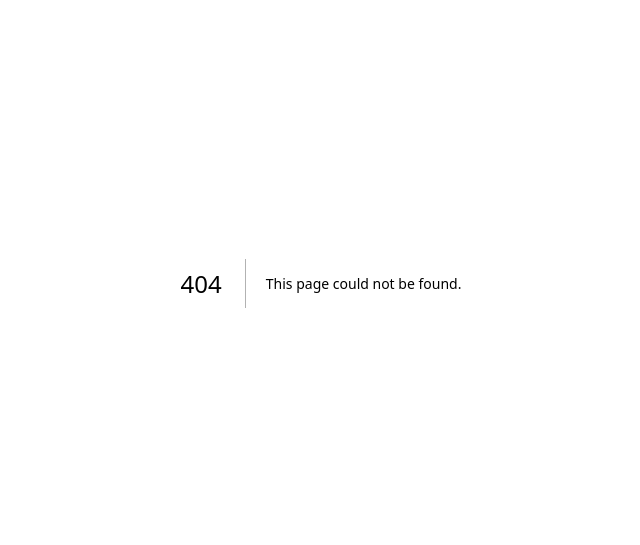
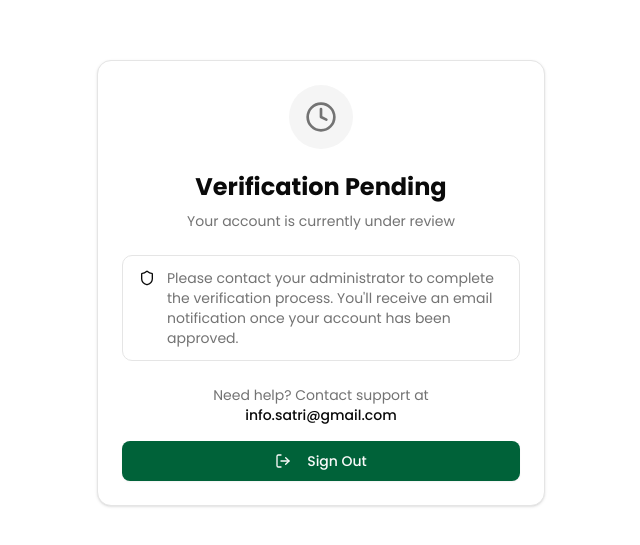
Before and after one commit to satri-tech/yongshi-nirman-sewa, a Next.js app: page /verification in a window 1280 px wide. Before the commit this address had no page. Shown: the part 117-662 px from the top of the page, without its empty margins (319-959 px from the left). Built offline with nearby package versions, Linux system fonts and the light colour scheme.

Commit message:
feat: add alert component

```diff
--- /dev/null
+++ b/app/verification/page.tsx
@@ -0,0 +1,60 @@
+"use client";
+
+import { Button } from "@/components/ui/button";
+import {
+    Card,
+    CardContent,
+    CardDescription,
+    CardHeader,
+    CardTitle,
+} from "@/components/ui/card";
+import { Alert, AlertDescription } from "@/components/ui/alert";
+import { signOut } from "next-auth/react";
+import { Clock, LogOut, Shield } from "lucide-react";
+
+export default function VerificationPage() {
+    return (
+        <div className="min-h-screen bg-background flex items-center justify-center p-4">
+            <Card className="w-full max-w-md">
+                <CardHeader className="text-center space-y-4">
+                    <div className="mx-auto w-16 h-16 bg-muted rounded-full flex items-center justify-center">
+                        <Clock className="w-8 h-8 text-muted-foreground" />
+                    </div>
+                    <div>
+                        <CardTitle className="text-2xl font-bold">
+                            Verification Pending
+                        </CardTitle>
+                        <CardDescription className="mt-2">
+                            Your account is currently under review
+                        </CardDescription>
+                    </div>
+                </CardHeader>
+
+                <CardContent className="space-y-6">
+                    <Alert>
+                        <Shield className="h-4 w-4" />
+                        <AlertDescription>
+                            Please contact your administrator to complete the verification
+                            process. You'll receive an email notification once your account
+                            has been approved.
+                        </AlertDescription>
+                    </Alert>
+
+                    <div className="space-y-4">
+                        <div className="text-center text-sm text-muted-foreground">
+                            <p>Need help? Contact support at</p>
+                            <p className="font-medium text-foreground">
+                                info.satri@gmail.com
+                            </p>
+                        </div>
+
+                        <Button onClick={() => signOut()} className="w-full" size="lg">
+                            <LogOut className="w-4 h-4 mr-2" />
+                            Sign Out
+                        </Button>
+                    </div>
+                </CardContent>
+            </Card>
+        </div>
+    );
+}
--- /dev/null
+++ b/components/ui/alert.tsx
@@ -0,0 +1,66 @@
+import * as React from "react"
+import { cva, type VariantProps } from "class-variance-authority"
+
+import { cn } from "@/lib/utils"
+
+const alertVariants = cva(
+  "relative w-full rounded-lg border px-4 py-3 text-sm grid has-[>svg]:grid-cols-[calc(var(--spacing)*4)_1fr] grid-cols-[0_1fr] has-[>svg]:gap-x-3 gap-y-0.5 items-start [&>svg]:size-4 [&>svg]:translate-y-0.5 [&>svg]:text-current",
+  {
+    variants: {
+      variant: {
+        default: "bg-card text-card-foreground",
+        destructive:
+          "text-destructive bg-card [&>svg]:text-current *:data-[slot=alert-description]:text-destructive/90",
+      },
+    },
+    defaultVariants: {
+      variant: "default",
+    },
+  }
+)
+
+function Alert({
+  className,
+  variant,
+  ...props
+}: React.ComponentProps<"div"> & VariantProps<typeof alertVariants>) {
+  return (
+    <div
+      data-slot="alert"
+      role="alert"
+      className={cn(alertVariants({ variant }), className)}
+      {...props}
+    />
+  )
+}
+
+function AlertTitle({ className, ...props }: React.ComponentProps<"div">) {
+  return (
+    <div
+      data-slot="alert-title"
+      className={cn(
+        "col-start-2 line-clamp-1 min-h-4 font-medium tracking-tight",
+        className
+      )}
+      {...props}
+    />
+  )
+}
+
+function AlertDescription({
+  className,
+  ...props
+}: React.ComponentProps<"div">) {
+  return (
+    <div
+      data-slot="alert-description"
+      className={cn(
+        "text-muted-foreground col-start-2 grid justify-items-start gap-1 text-sm [&_p]:leading-relaxed",
+        className
+      )}
+      {...props}
+    />
+  )
+}
+
+export { Alert, AlertTitle, AlertDescription }
--- a/data/contact.tsx
+++ /dev/null
@@ -1,107 +0,0 @@
-import {
-  CreditCard,
-  Mail,
-  Phone,
-  Users,
-  LocationEdit,
-} from "lucide-react";
-import { FaFacebookF, FaInstagram, FaLinkedin, FaYoutube } from 'react-icons/fa';
-export const contactInfo = {
-  section: {
-    title: "Connect with Milan Educare",
-    description:
-      "Have questions about admissions, courses, or collaborations? Reach out to our team and we'll get back to you shortly.",
-    badge: "We're Here to Help",
-  },
-
-  form: {
-    title: "GET IN TOUCH",
-    fields: [
-      {
-        id: "full-name",
-        label: "Full Name",
-        type: "text",
-        placeholder: "Your full name",
-        colSpan: 1,
-      },
-      {
-        id: "phone",
-        label: "Phone Number",
-        type: "text",
-        placeholder: "9800000000",
-        colSpan: 1,
-      },
-      {
-        id: "email",
-        label: "Email",
-        type: "email",
-        placeholder: "you@example.com",
-        colSpan: 2,
-      },
-      {
-        id: "message",
-        label: "Message",
-        type: "textarea",
-        placeholder: "Write your message here...",
-        colSpan: 2,
-      },
-    ],
-    submitText: "Submit Inquiry",
-  },
-
-  contactCards: [
-    {
-      icon: CreditCard,
-      title: "CONTACT INFORMATION",
-      items: [
-        {
-          icon: <Phone className="h-5 w-5" />,
-          label: "Phone",
-          value: "+977 984-6844126",
-        },
-        {
-          icon: <LocationEdit className="h-5 w-5" />,
-          label: "Location",
-          value: "Pokhara 7, Shantinagar Chowk",
-        },
-        {
-          icon: <Mail className="h-5 w-5" />,
-          label: "Email",
-          value: "milaan.educarepkr@gmail.com",
-        },
-      ],
-    },
-    {
-      icon: Users,
-      title: "FOLLOW US ONLINE",
-      description:
-        "Get updates on events, scholarships, and academic life at Milan Educare.",
-      socialLinks: [
-        {
-          name: "Facebook",
-          href: "https://www.facebook.com/milaneducare",
-          icon: <FaFacebookF className="h-5 w-5" />,
-          color: "bg-blue-600",
-        },
-        {
-          name: "Instagram",
-          href: "https://www.instagram.com/milaneducare/",
-          icon: <FaInstagram className="h-5 w-5" />,
-          color: "bg-pink-500",
-        },
-        {
-          name: "LinkedIn",
-          href: "https://www.linkedin.com/company/milaneducare",
-          icon: <FaLinkedin className="h-5 w-5" />,
-          color: "bg-blue-700",
-        },
-        {
-          name: "YouTube",
-          href: "https://www.youtube.com/@milaneducare",
-          icon: <FaYoutube className="h-5 w-5" />,
-          color: "bg-red-600",
-        },
-      ],
-    },
-  ],
-};
--- a/package.json
+++ b/package.json
@@ -22,7 +22,7 @@
     "@radix-ui/react-separator": "^1.1.7",
     "@radix-ui/react-slot": "^1.2.3",
     "@radix-ui/react-tabs": "^1.1.12",
-    "@radix-ui/react-tooltip": "^1.2.7",
+    "@radix-ui/react-tooladmintip": "^1.2.7",
     "bcryptjs": "^3.0.2",
     "class-variance-authority": "^0.7.1",
     "clsx": "^2.1.1",
```
Also changed, not shown: 1 other file (tests, documents, lock files or other folders).
